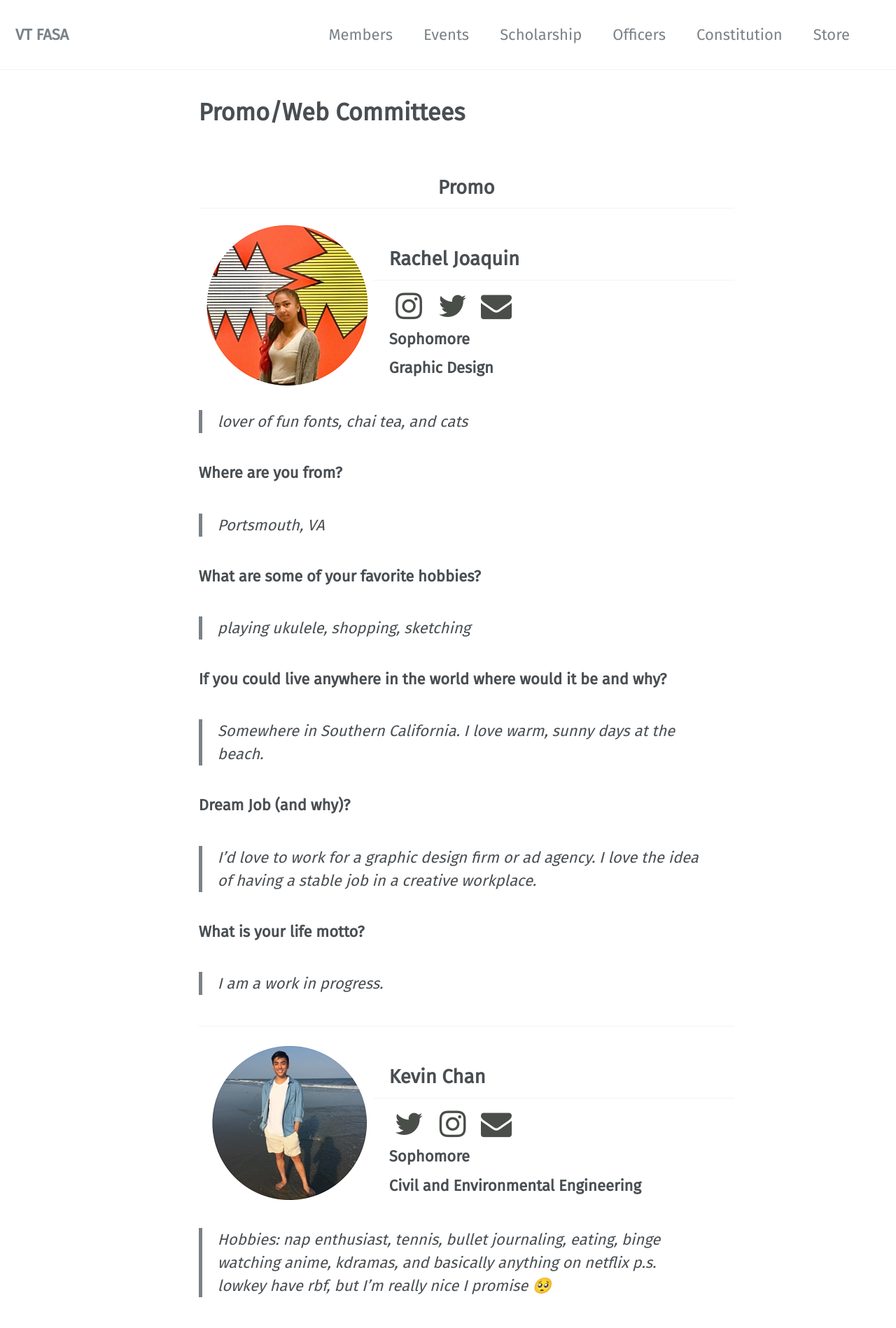
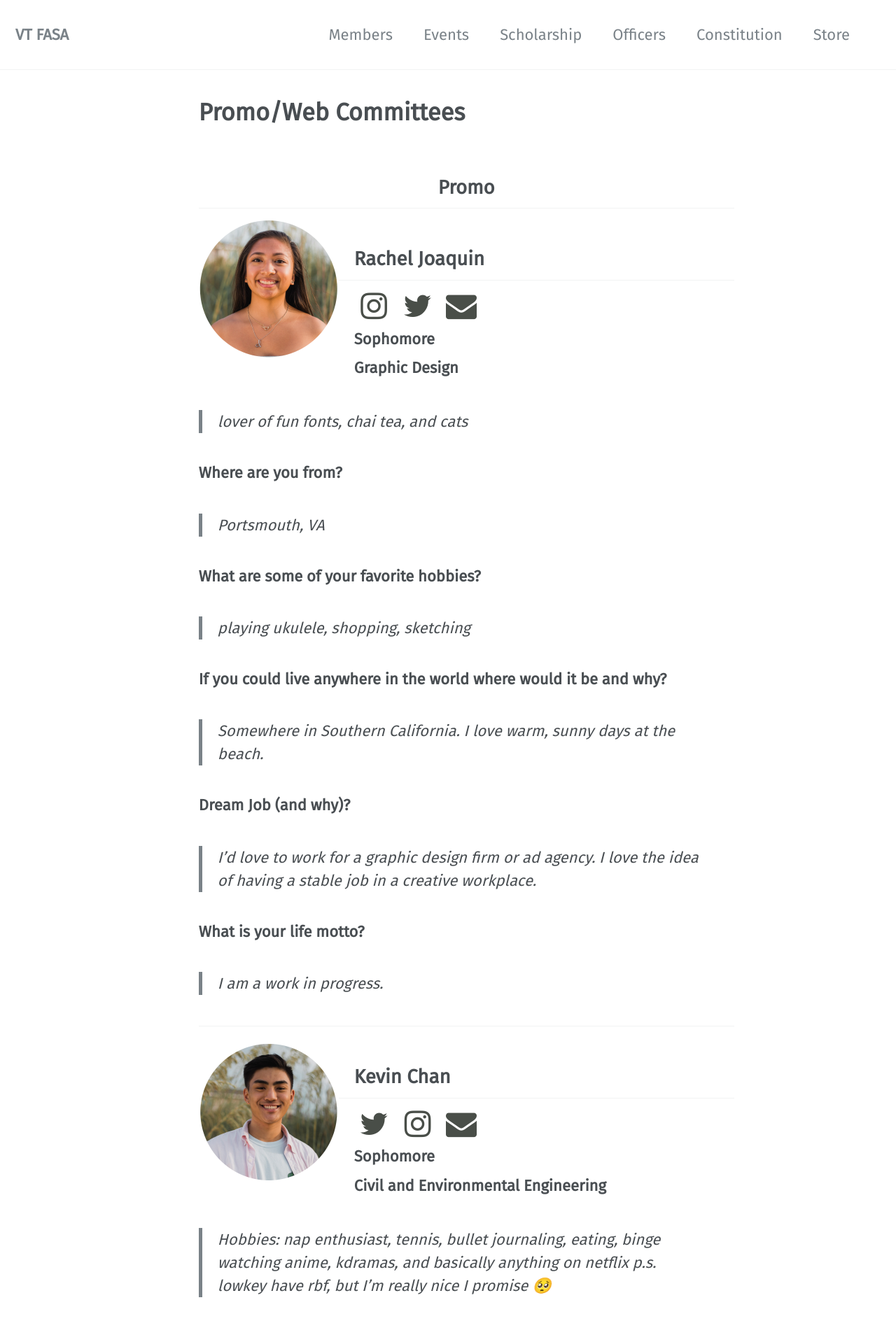
Before and after one commit to vtfasa/vtfasa.github.io, a Jekyll site: the page built from _pages/officers/promo_web.md, in a window 1280 px wide. Shown: the top 1898 px of the page at 70% size. Built offline with Jekyll 4.4.1, drawn with Linux system fonts in a browser that asks for light colours; some web fonts are replaced.

Commit message:
Update promo_web.md

```diff
--- a/_pages/officers/promo_web.md
+++ b/_pages/officers/promo_web.md
@@ -16,7 +16,7 @@ permalink: /officers/promo_web/
 ## Promo
 {: .text-center}
 
-![image-left]({{ "/assets/images/officers/small/rachelCircle.png" | absolute_url }}){: .align-left}
+![image-left]({{ "/assets/images/officers/small/rachelCircle2019Small.PNG" | absolute_url }}){: .align-left}
 ## Rachel Joaquin
 <p style="margin-bottom: 0.45em; padding: 0"><a href="https://www.instagram.com/rachelgj22/" style="margin: 0; padding: 0"><i class="fa fa-2x fa-fw fa-instagram" style="color: #494e48"></i></a>
 <a href="https://twitter.com/rachelgj22" style="color: #494e48"><i class="fa fa-2x fa-fw fa-twitter"></i></a>
@@ -47,7 +47,7 @@ permalink: /officers/promo_web/
 
 ---
 
-![image-left]({{ "/assets/images/officers/small/kevinCircle.png" | absolute_url }}){: .align-left}
+![image-left]({{ "/assets/images/officers/small/kevinCircle2019Small.PNG" | absolute_url }}){: .align-left}
 ## Kevin Chan
 <p style="margin-bottom: 0.45em; padding: 0">
 <a href="https://twitter.com/kevinchan16" style="color: #494e48"><i class="fa fa-2x fa-fw fa-twitter"></i></a>
@@ -83,7 +83,7 @@ p.s. lowkey have rbf, but I’m really nice I promise 🥺
 ## Web
 {: .text-center}
 
-![image-left]({{ "/assets/images/officers/small/zachCircle.png" | absolute_url }}){: .align-left}
+![image-left]({{ "/assets/images/officers/small/zachCircle2019Small.PNG" | absolute_url }}){: .align-left}
 ## Zach Amados
 <a href="https://www.instagram.com/zach_amados/" style="margin: 0; padding: 0"><i class="fa fa-2x fa-fw fa-instagram" style="color: #494e48"></i></a>
 <a href="mailto:azach99@vt.edu" style="margin: 0; padding: 0"><i class="fa fa-2x fa-fw fa-envelope" style="color: #494e48"></i></a>
```
